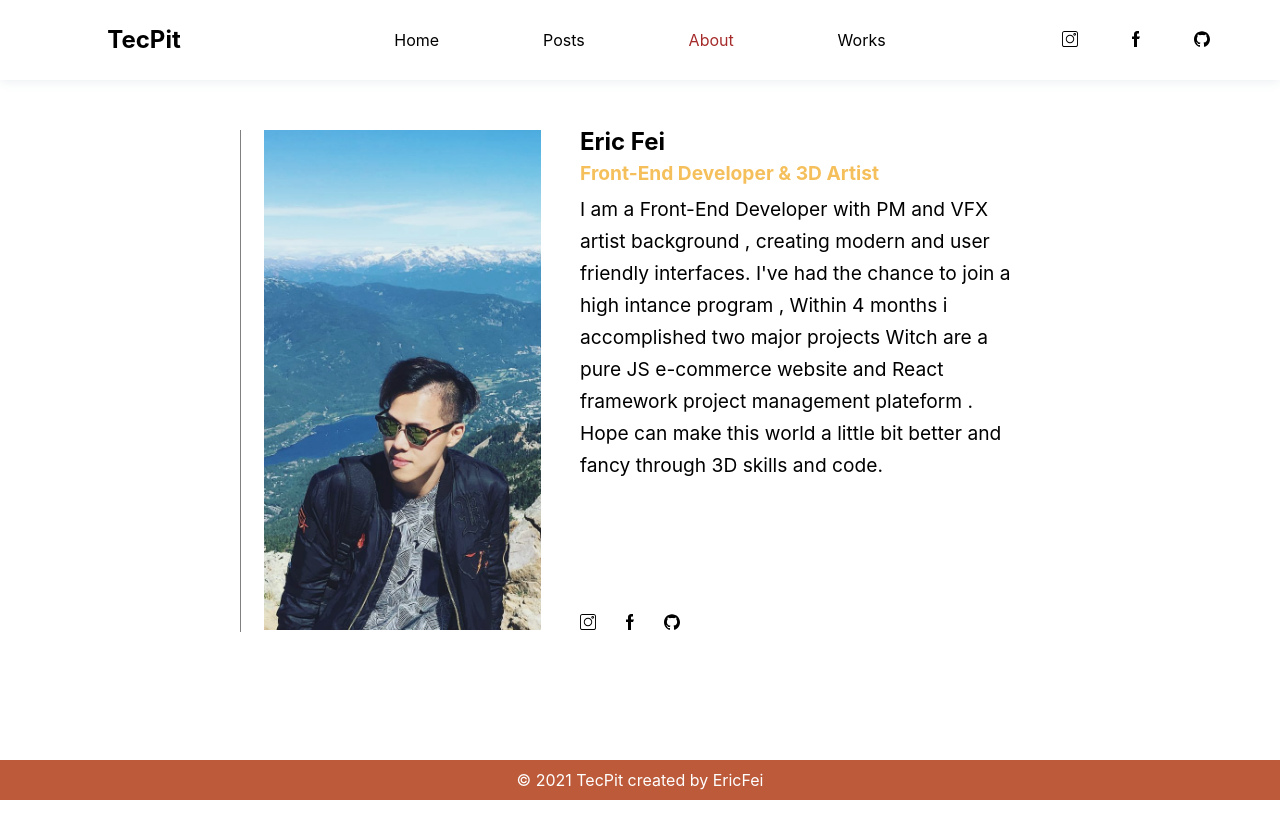
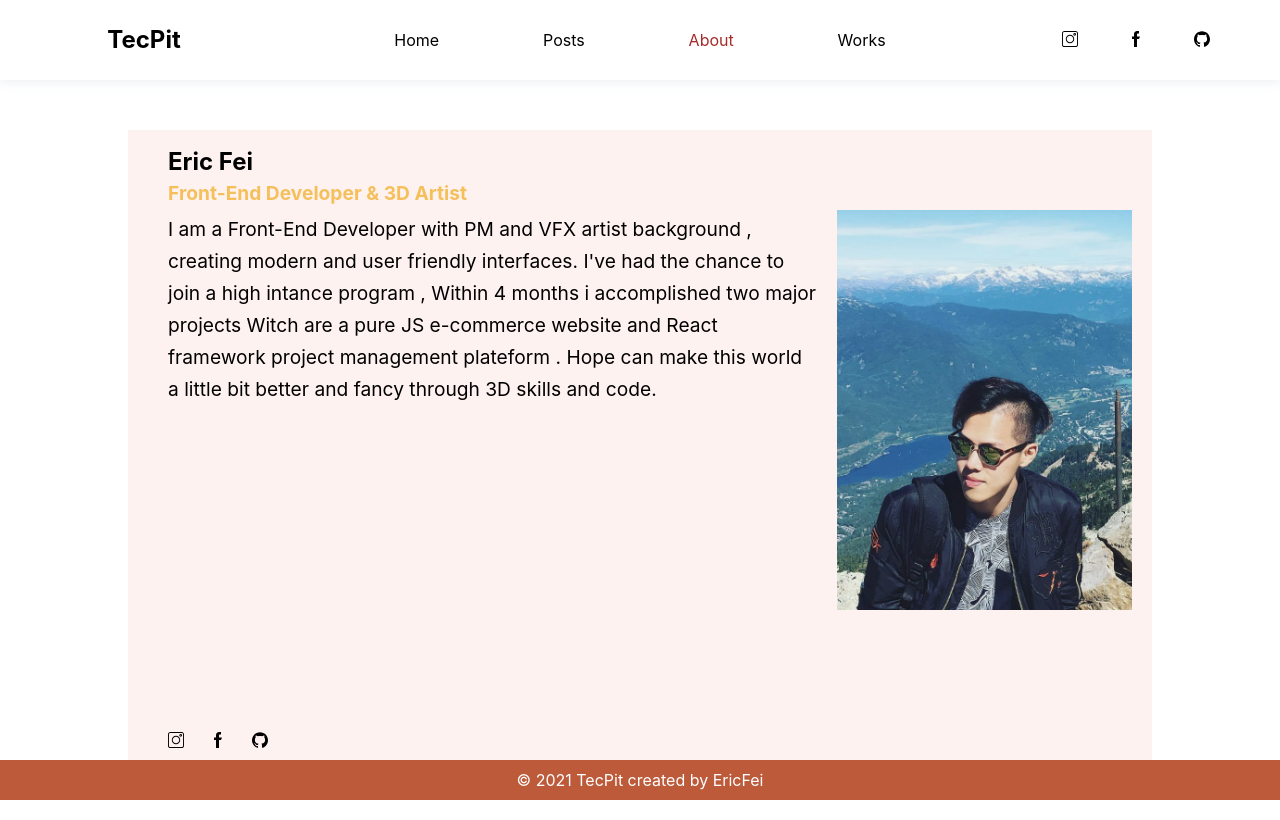
Before and after one commit to ericfei0521/EricFei_Blog, a Next.js app: page /about in a window 1280 px wide. Built offline with nearby package versions, Linux system fonts and the light colour scheme.

Commit message:
update style

```diff
--- a/src/pages/about.tsx
+++ b/src/pages/about.tsx
@@ -12,9 +12,6 @@ const About = () => {
     return (
         <>
             <div className={style.profile}>
-                <div className={style.image}>
-                    <img src="/images/profile.jpeg" className={firstLoade ? style.animation_trigger : ''} alt="" />
-                </div>
                 <div className={style.intro}>
                     <h2>Eric Fei</h2>
                     <h3>Front-End Developer & 3D Artist</h3>
@@ -36,6 +33,9 @@ const About = () => {
                         </a>
                     </div>
                 </div>
+                <div className={style.image}>
+                    <img src="/images/profile.jpeg" className={firstLoade ? style.animation_trigger : ''} alt="" />
+                </div>
             </div>
         </>
     );
--- a/src/pages/posts/[id].tsx
+++ b/src/pages/posts/[id].tsx
@@ -1,4 +1,3 @@
-import React from 'react';
 import { GetServerSideProps } from 'next';
 import { firestore } from '../../lib/firebase';
 import parse from 'html-react-parser';
@@ -16,7 +15,7 @@ export default function PostDetail({ data }: Iprops) {
     const text = parse(String(data.Content));
     return (
         <div>
-            <h2>{data.Title}</h2>
+              <h2>{data.Title}</h2>
             {text}
         </div>
     );
--- a/styles/about.module.scss
+++ b/styles/about.module.scss
@@ -1,18 +1,22 @@
 .profile {
     display: grid;
-    grid-template-columns: 40% 60%;
+    height: 600px;
+    padding: 20px;
+    background-color: #fef2f0;
+    grid-template-columns: 70% 30%;
     .image {
-        width: 300px;
-        border-left: 1px solid gray;
+        width: 100%;
+        height: 400px;
         overflow: hidden;
+        margin-top: 60px;
         img {
             width: 500px;
-            transform: translate(0px);
+            transform: translate(43px, -60px);
             filter: contrast(90%) grayscale(20%);
         }
         .animation_trigger {
-            transform: translate(23px);
-            transition: 2s;
+            transform: translate(0px, -60px);
+            transition: 1s ease-in-out;
         }
     }
     .intro {
--- a/styles/header.module.scss
+++ b/styles/header.module.scss
@@ -10,6 +10,9 @@
     align-items: center;
     text-align: center;
     position: sticky;
+    top: 0;
+    background-color: white;
+    z-index: 999;
     .nav {
         display: flex;
         justify-content: space-around;
@@ -22,7 +25,9 @@
 }
 .content {
     margin: 50px auto;
-    max-width: 800px;
+    width: 80vw;
+    min-width: 800px;
+    max-width: 1200px;
     h2 {
         font-size: 1.5rem;
         font-weight: 700;
```
